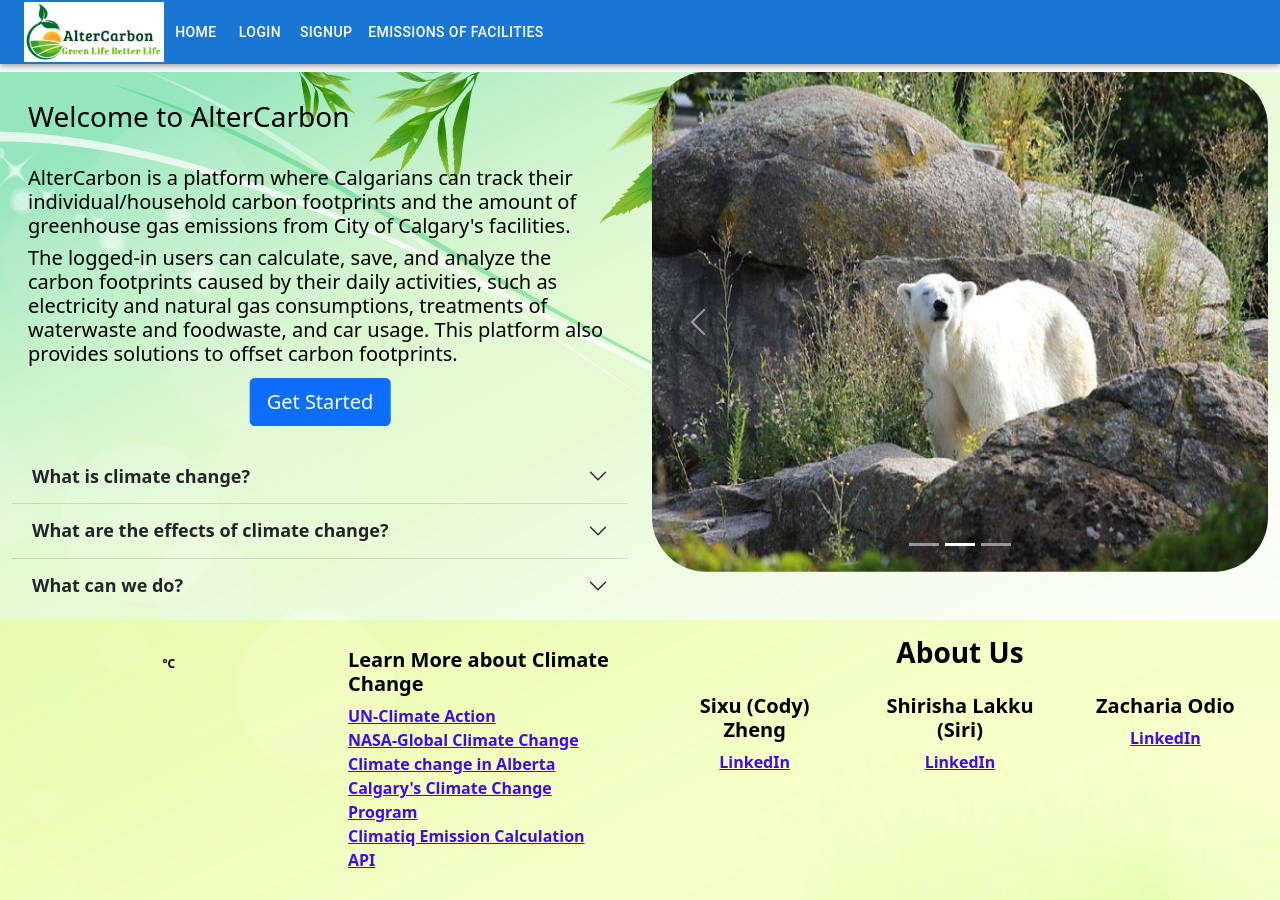
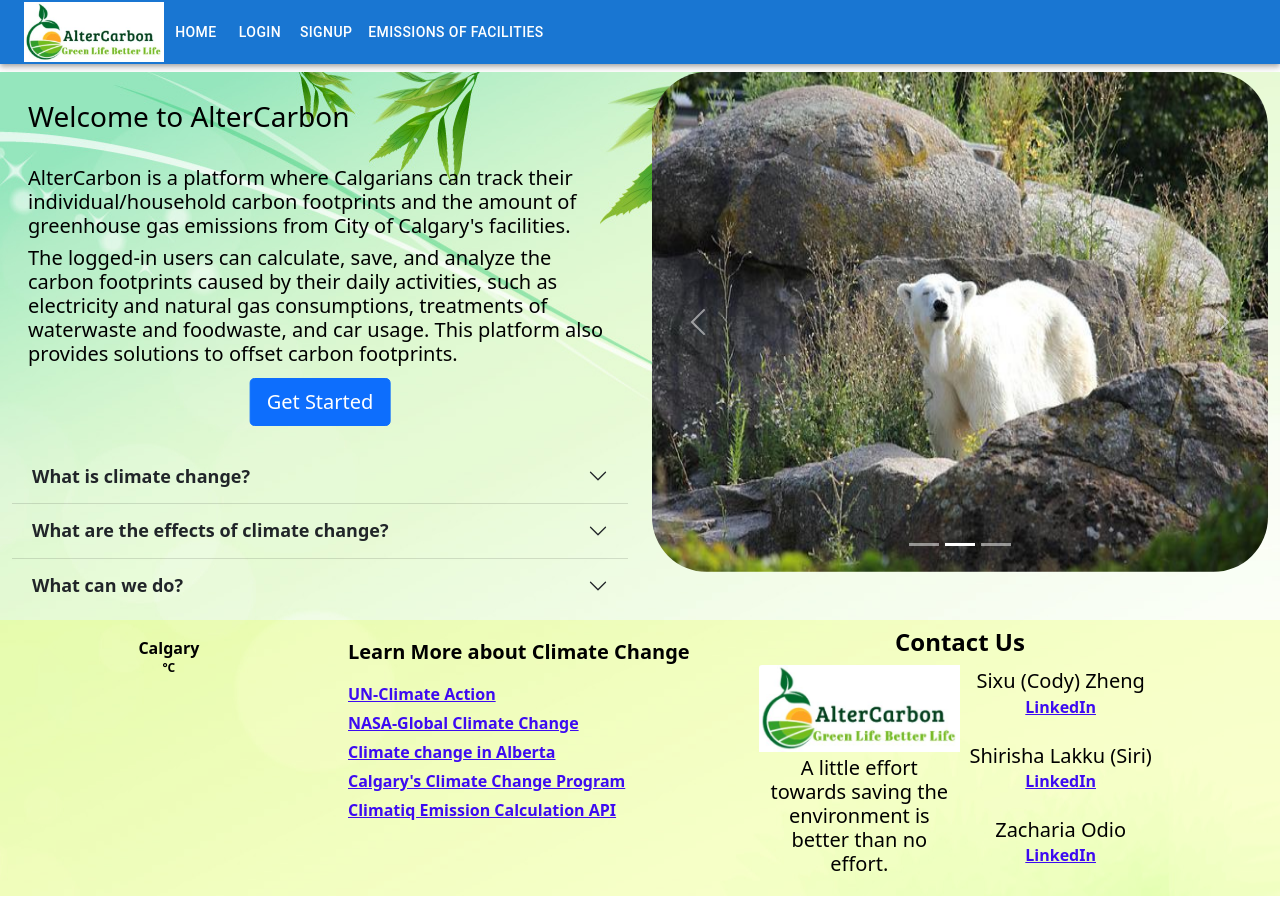
Before and after one commit to Cody2022/alterCarbon-client, a React (Create React App) app: page / in a window 1280 px wide. Built offline with nearby package versions, Linux system fonts and the light colour scheme; no server answers.

Commit message:
Cody_updated footer and background image

```diff
--- a/src/components/Calculation/Calculation.js
+++ b/src/components/Calculation/Calculation.js
@@ -129,15 +129,15 @@ const Calculation = () => {
     <div
         style={{
           backgroundImage: `url(${calPage})`,
-          backgroundRepeat: "no-repeat",
-          height: 700,
-          width: 1510,
+          backgroundRepeat: "repeat",
+          backgroundSize:"100%",
+          height:700
         }}
       >
 
 
     <Container>
-      <h1 textAlign="center">Carbon Footprint Calculator</h1>
+      <h1 textalign="center">Carbon Footprint Calculator</h1>
       <div className="logoutButton" >
             <Button variant="outlined" onClick={handleLogout}>
               Logout
@@ -148,15 +148,12 @@ const Calculation = () => {
                 <Button variant="outlined">Track Carbon Footprint</Button>
               </div>
 
-      <Grid container rowSpacing={1} columnSpacing={{ xs: 1, sm: 2, md: 3 }}>
+      <Grid container rowSpacing={2} columnSpacing={{ xs: 1, sm: 2, md: 3 }}>
         <Grid>
-
-
-          <div className="carbon-form-left" style={{ color: 'black', backgroundColor: '#efeafb' }}>
+           <div className="carbon-form-left" style={{ color: 'black', backgroundColor: '#efeafb' }}>
             <form style={{ dispaly: "flex" }} onSubmit={handleSubmit}>
                <br />
                <br />
-
                 <TextField
                 label="Electricty Consumption (kWh)"
                 variant="standard"
--- a/src/components/Footer/Footer.js
+++ b/src/components/Footer/Footer.js
@@ -6,7 +6,7 @@ const Footer = (props)=> {
   const [temp, setTemp] = useState();
   const [description, setDescription] = useState();
   const [icon, setIcon] = useState();
-  const [city, setCity] = useState();
+  const [city, setCity] = useState("Calgary");
   const [country, setCountry] = useState();
 
   useEffect(() => {
--- a/src/components/Home/Home.js
+++ b/src/components/Home/Home.js
@@ -8,7 +8,7 @@ import background from "../../img/background.jpg"
 import climate1 from "../../img/climate1.jpg";
 import climate2 from "../../img/climate2.jpg";
 import climate3 from "../../img/climate3.jpg";
-
+import logo from "../../img/logo.jpg";
 
 const Home = () => {
   const [showFooter, setShowFooter] = useState(true);
@@ -149,14 +149,14 @@ const Home = () => {
 
       <Row className="footer" style={{background:"rgba(232, 1174, 62, 0.26)"}}>
         <Col className="footer-col-1" sm={3}>
-          <Card className="text-center bg-transparent border-0 text-black my-2 py-1">
+          <Card className="text-center bg-transparent border-0 text-black my-2 py-2">
             {showFooter && <Footer setShowFooter={setShowFooter} />}
           </Card>
         </Col>
-        <Col className="footer-col-2" sm={3}>
-          <Card className="text-left bg-transparent border-0 text-black my-2 py-1">
-            <Card.Body style={{ text: "center" }}>
-              <Card.Title style={{ color: "black", fontWeight: "bold" }}>
+        <Col className="footer-col-2" sm={4}>
+          <Card className="text-left bg-transparent border-0 text-black my-1 ">
+            <Card.Body style={{ text: "center", lineHeight:"1.8rem" }}>
+              <Card.Title style={{ color: "black", fontWeight: "bold", paddingBottom:"0.5rem" }}>
                 Learn More about Climate Change
               </Card.Title>
               <Card.Link
@@ -167,7 +167,7 @@ const Home = () => {
               </Card.Link>
               <br />
               <Card.Link
-                style={{ color: "#3d0bf1", fontWeight: "bold" }}
+                style={{ color: "#3d0bf1", fontWeight: "bold"}}
                 href="https://climate.nasa.gov/"
               >
                 NASA-Global Climate Change
@@ -195,33 +195,41 @@ const Home = () => {
             </Card.Body>
           </Card>
         </Col>
-        <Col className="footer-col-3 text-center bg-transparent border-0 my-2 py-2" sm={6}>
-          <h3 style={{ color: "black", fontWeight: "bold" }}>About Us</h3>
+        <Col className="footer-col-3 text-center bg-transparent border-0 py-2" sm={4}>
+          <h4 style={{ color: "black", fontWeight: "bold" }}>Contact Us</h4>
           <CardGroup >
             <Card style={{background:"0",border:"0"}}>
-              <Card.Body>
-              <Card.Title style={{ color: "black", fontWeight: "bold" }}>Sixu (Cody) Zheng</Card.Title>
+            <Card.Img variant="top" src={logo} />
+              <Card.Body style={{padding: "0.25rem"}}>
+              <Card.Title style={{ color: "black" }}>A little effort towards saving the environment is better than no effort.</Card.Title>
+
+              </Card.Body>
+            </Card>
+
+
+            <Card style={{background:"0",border:"0"}}>
+              <Card.Body style={{padding: "0.25rem"}}>
+              <Card.Title style={{ color: "black", marginBottom:"0.1rem" }}>Sixu (Cody) Zheng</Card.Title>
               <Card.Link style={{ color: "#3d0bf1", fontWeight: "bold" }} href="https://www.linkedin.com/in/sixu-cody-zheng">
                 LinkedIn
               </Card.Link>
               </Card.Body>
-            </Card>
-            <Card style={{background:"0",border:"0"}}>
-               <Card.Body>
-               <Card.Title style={{ color: "black", fontWeight: "bold" }}>Shirisha Lakku (Siri)</Card.Title>
+              <Card.Body style={{padding: "0.25rem"}}>
+               <Card.Title style={{ color: "black", marginBottom:"0.1rem" }}>Shirisha Lakku (Siri)</Card.Title>
               <Card.Link style={{ color: "#3d0bf1", fontWeight: "bold" }} href="https://www.linkedin.com/in/siri-lakku">
                 LinkedIn
               </Card.Link>
               </Card.Body>
-            </Card>
-            <Card style={{background:"0",border:"0"}}>
-              <Card.Body>
-              <Card.Title style={{ color: "black", fontWeight: "bold" }}>Zacharia Odio</Card.Title>
+              <Card.Body style={{padding: "0.25rem"}}>
+              <Card.Title style={{ color: "black", marginBottom:"0.05rem" }}>Zacharia Odio</Card.Title>
               <Card.Link style={{ color: "#3d0bf1", fontWeight: "bold" }} href="https://www.linkedin.com/in/zach-odio-383a3616">
                 LinkedIn
               </Card.Link>
               </Card.Body>
             </Card>
+
+
+
           </CardGroup>
         </Col>
       </Row>
--- a/src/components/Signup/Signup.js
+++ b/src/components/Signup/Signup.js
@@ -47,9 +47,8 @@ const Signup = (props) => {
       <div
         style={{
           backgroundImage: `url(${Forest})`,
-          backgroundSize: "cover",
+          backgroundSize: "100%",
           height: 700,
-          // width: 1510,
         }}
       >
 
```
